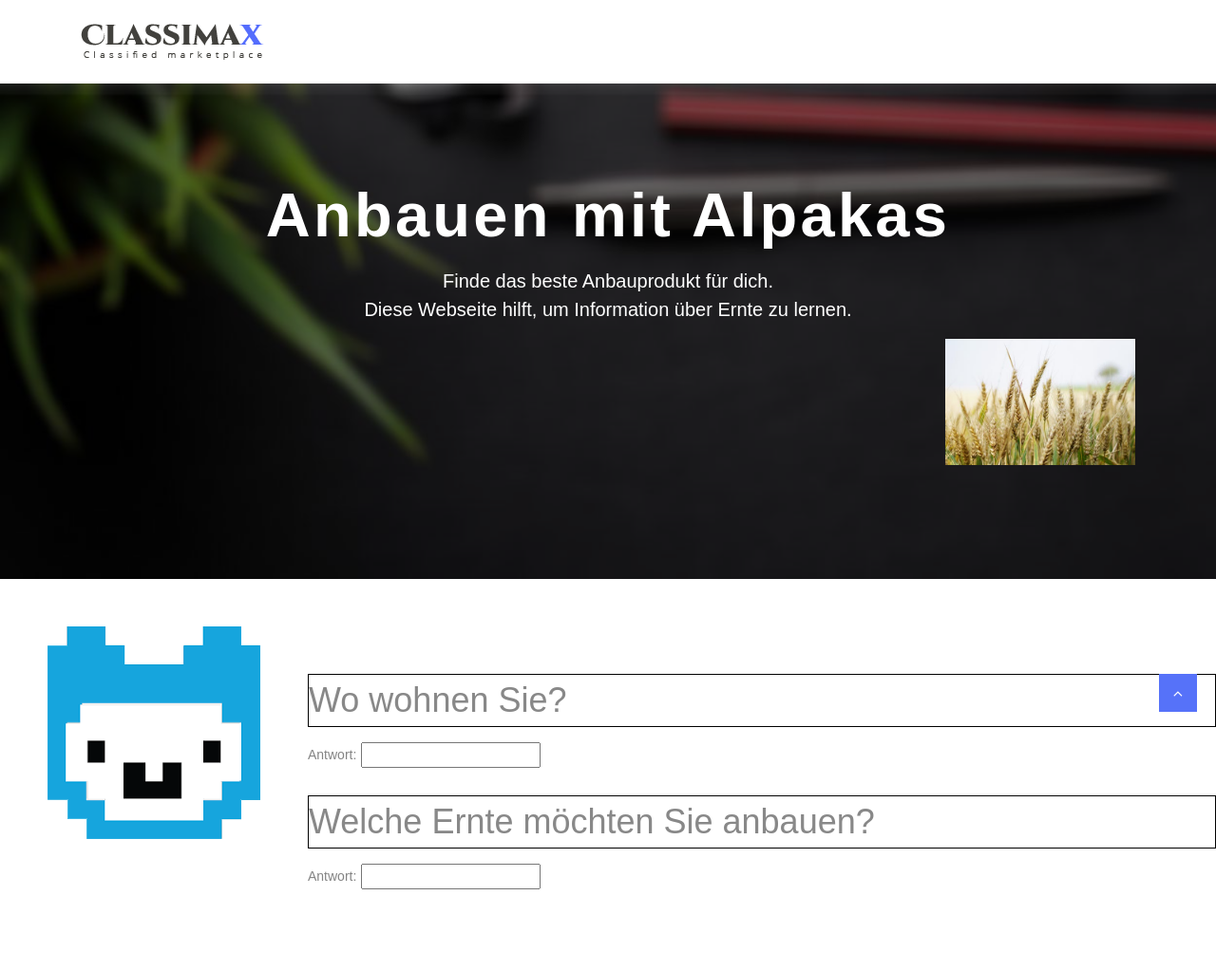
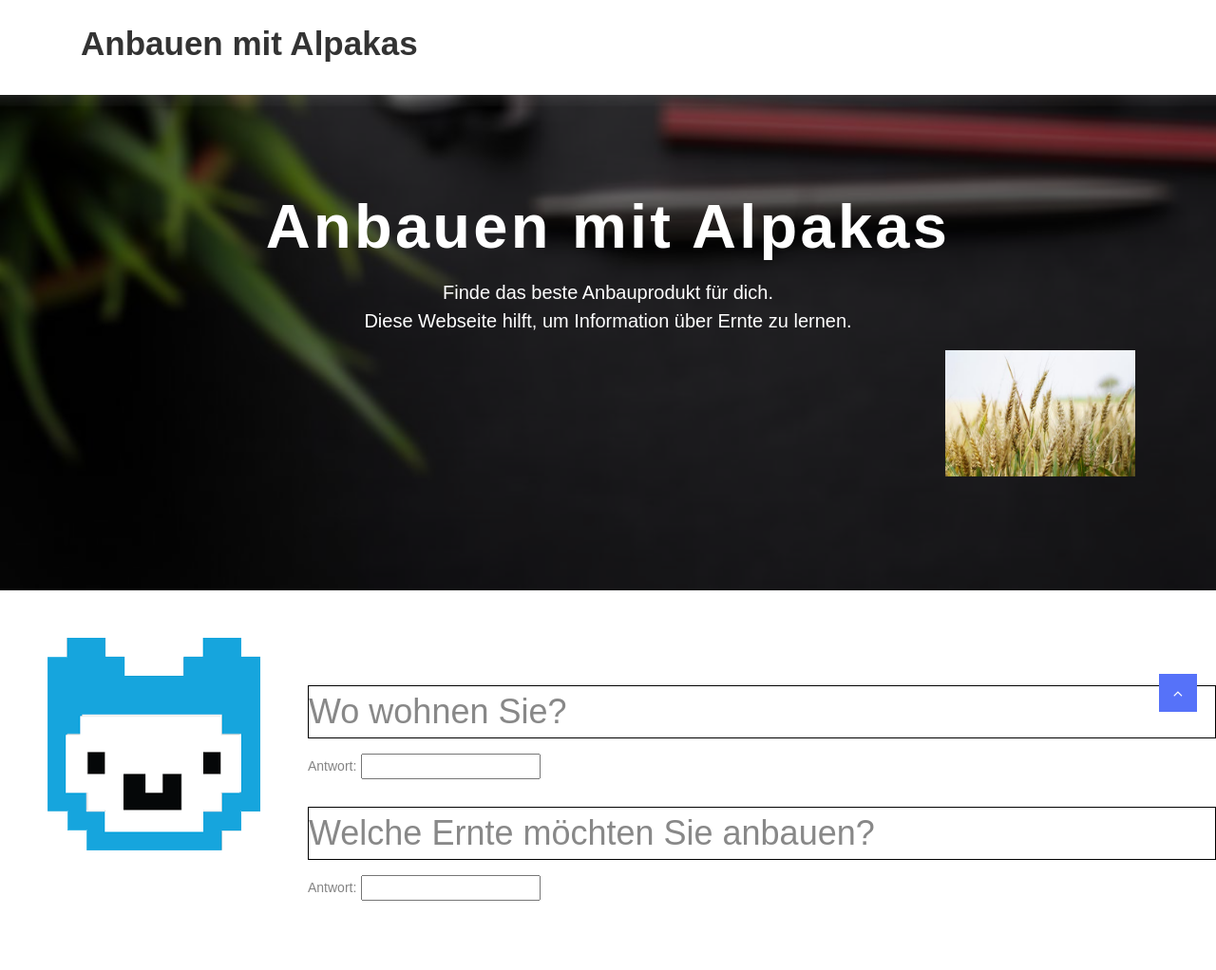
Before and after one commit to code-Raghav/Anbauen-mit-Alpakas, a plain HTML site: page index.html in a window 1280 px wide. Shown: the whole page at 95% size. Drawn offline with Linux system fonts and the light colour scheme; some packages are replaced by stand-ins of ours; a web font is replaced by a local one.

Commit message:
Update index.html

```diff
--- a/index.html
+++ b/index.html
@@ -44,7 +44,7 @@
   			<div class="col-md-12">
   				<nav class="navbar navbar-expand-lg navbar-light navigation">
   					<a class="navbar-brand" href="index.html">
-  						<img src="images/logo.png" alt="">
+  						<h1>Anbauen mit Alpakas</h1>
   					</a>
   				</nav>
   			</div>
```
